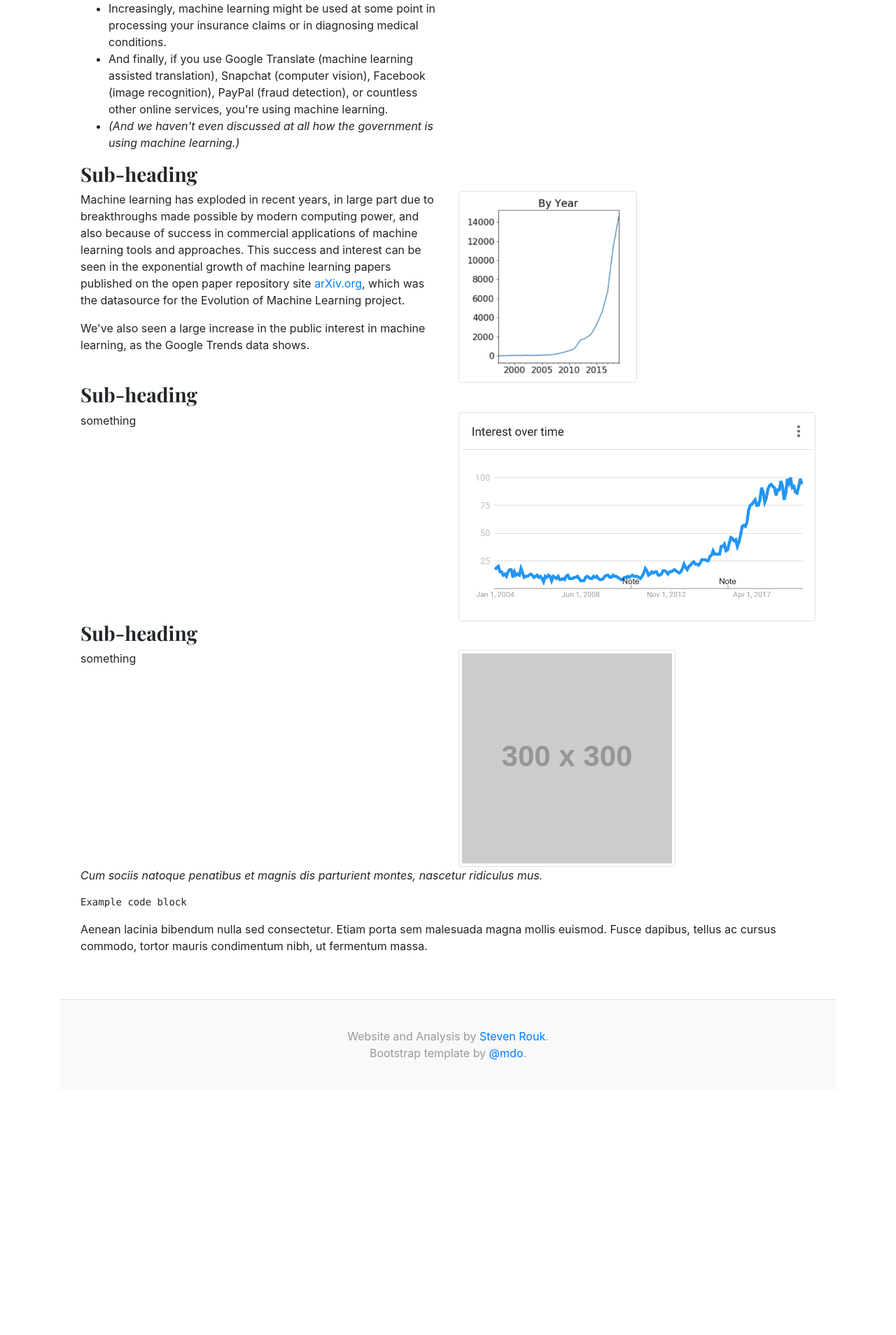
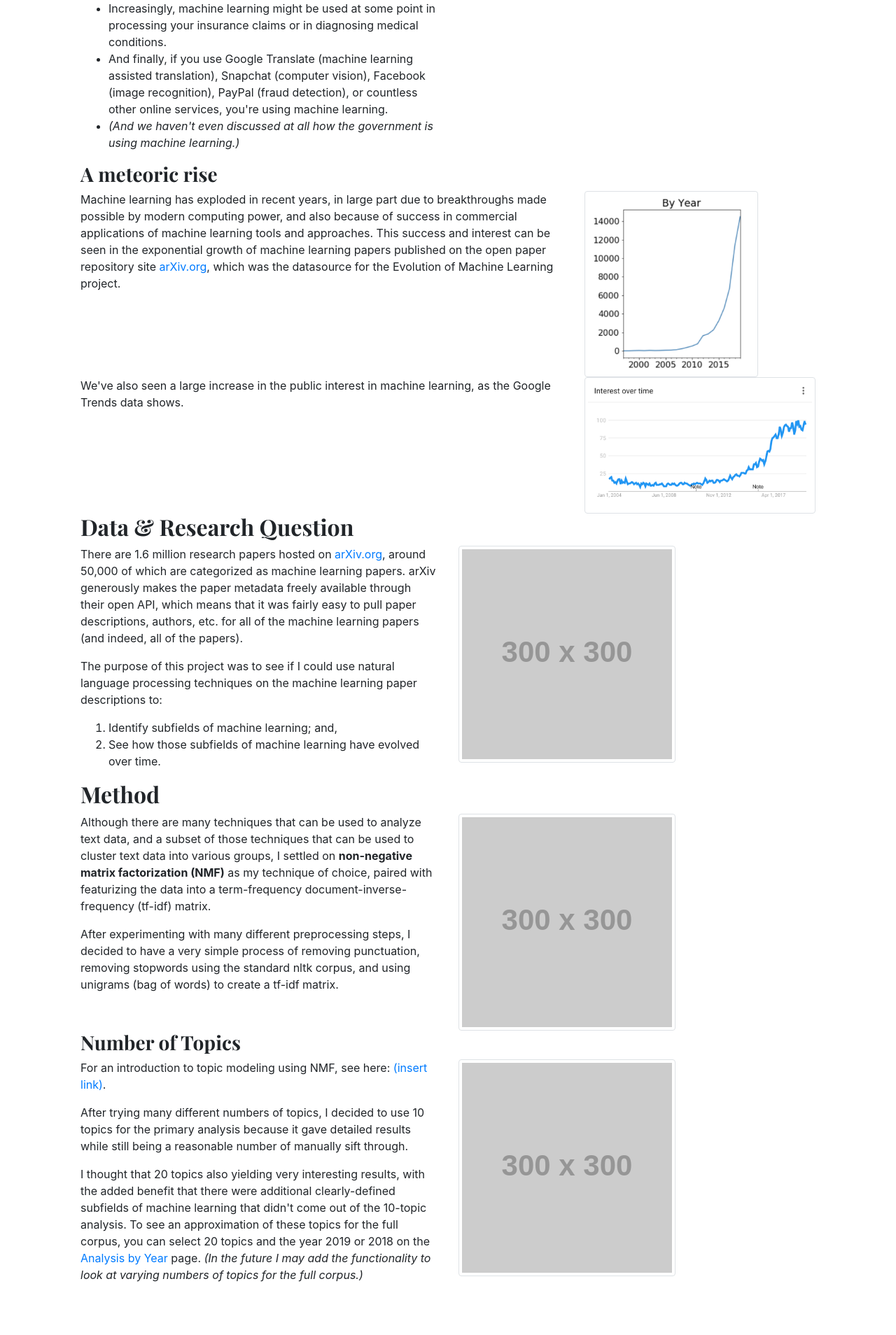
Before and after one commit to stevenrouk/evolution-of-machine-learning, a Flask app: page / in a window 1280 px wide. Shown: the part 2447-4355 px from the top of the page at 70% size. Before the commit the page ends 3962 px from the top, so only its background shows below. Run offline with Flask 2, Linux system fonts and the light colour scheme; grey boxes labelled with a size stand in for pictures from a placeholder-image service; parts of the project's set-up code (start-up, migrations or seed data) failed here and were passed over; some libraries are stand-ins or nearby versions.

Commit message:
Add more info to the home page.

```diff
--- a/app/templates/index.html
+++ b/app/templates/index.html
@@ -32,17 +32,29 @@ Index
             modeling</b>, <b>NMF</b>, and others) to analyze the evolution of the field of machine learning over the
           last 20 years, including an inquiry into various subfields of machine learning and how those have risen and
           fallen with time.</p>
-          <p>In the menu of this website, you'll find the primary sections of analysis:</p>
-          <ol>
-            <li><b><a href="{{ url_for('how_topics_are_defined') }}">How Topics Are Defined</a></b>—In addition to an explanation of what a "topic" is (hint: one way to think about it is as a subfield of machine learning), the first tab shows the results of topic modeling on the arXiv.org machine learning research paper descriptions. You can see which words are associated with which topics, and the title I decided to give each topic.</li>
-            <li><b><a href="{{ url_for('change_over_time') }}">Change Over Time</a></b>—The graphs on this page show how prevalent each topic has been over the last 20 years. One of the main results from this page is the rise of neural networks and deep learning over the last 5 years.</li>
-            <li><b><a href="{{ url_for('analysis_by_year') }}">Analysis by Year</a></b>—On this page, you can conduct your own analysis by looking at varying numbers of topics for different years. I think it's interesting to see which topics existed in the early 2000s (e.g. AIXI) that don't show up in topics for modern years.</li>
-            <li><b><a href="{{ url_for('papers') }}">All Papers</a></b>—If you want to browse all of the machine learning research papers from arXiv.org, this page lets you do that.</li>
-            <li><b><a href="{{ url_for('get_random_paper') }}">Random ML Paper</a></b>—Or, if you'd prefer to randomly sample from the repository, you can jump to a random paper. For practitioners, this is an excellent way of expanding your horizons.</li>
-            <li><b><a href="{{ url_for('search') }}">Search</a></b>—Finally, I've provided two methods of search functionality to help you find papers.</li>
-          </ol>
+        <p>In the menu of this website, you'll find the primary sections of analysis:</p>
+        <ol>
+          <li><b><a href="{{ url_for('how_topics_are_defined') }}">How Topics Are Defined</a></b>—In addition to an
+            explanation of what a "topic" is (hint: one way to think about it is as a subfield of machine learning), the
+            first tab shows the results of topic modeling on the arXiv.org machine learning research paper descriptions.
+            You can see which words are associated with which topics, and the title I decided to give each topic.</li>
+          <li><b><a href="{{ url_for('change_over_time') }}">Change Over Time</a></b>—The graphs on this page show how
+            prevalent each topic has been over the last 20 years. One of the main results from this page is the rise of
+            neural networks and deep learning over the last 5 years.</li>
+          <li><b><a href="{{ url_for('analysis_by_year') }}">Analysis by Year</a></b>—On this page, you can conduct your
+            own analysis by looking at varying numbers of topics for different years. I think it's interesting to see
+            which topics existed in the early 2000s (e.g. AIXI) that don't show up in topics for modern years.</li>
+          <li><b><a href="{{ url_for('papers') }}">All Papers</a></b>—If you want to browse all of the machine learning
+            research papers from arXiv.org, this page lets you do that.</li>
+          <li><b><a href="{{ url_for('get_random_paper') }}">Random ML Paper</a></b>—Or, if you'd prefer to randomly
+            sample from the repository, you can jump to a random paper. For practitioners, this is an excellent way of
+            expanding your horizons.</li>
+          <li><b><a href="{{ url_for('search') }}">Search</a></b>—Finally, I've provided two methods of search
+            functionality to help you find papers.</li>
+        </ol>
 
-        <p>But before we dive any deeper into the details and results of the project, what <em>is</em> machine learning?</p>
+        <p>But before we dive any deeper into the details and results of the project, what <em>is</em> machine learning?
+        </p>
       </div>
     </div>
     <h2>What is machine learning?</h2>
@@ -127,47 +139,80 @@ Index
       </div>
     </div>
 
-    <h3>Sub-heading</h3>
+    <h3>A meteoric rise</h3>
     <div class="row">
-      <div class="col-md-6">
+      <div class="col-md-8">
         <p>Machine learning has exploded in recent years, in large part due to breakthroughs made possible by modern
           computing power, and also because of success in commercial applications of machine learning tools and
           approaches. This success and interest can be seen in the exponential growth of machine learning papers
           published on the open paper repository site <a href="https://arXiv.org">arXiv.org</a>, which was the
           datasource for the Evolution of Machine Learning project.</p>
+      </div>
+      <div class="col-md-4">
+        <img src="{{ url_for('static', filename='index_images/ml_papers_published_over_time.png') }}"
+          class="img-fluid img-thumbnail" alt="Responsive image" width="75%">
+      </div>
+    </div>
+
+    <div class="row">
+      <div class="col-md-8">
         <p>We've also seen a large increase in the public interest in machine learning, as the Google Trends data shows.
         </p>
       </div>
-      <div class="col-md-6">
-        <img src="{{ url_for('static', filename='index_images/ml_papers_published_over_time.png') }}"
-          class="img-fluid img-thumbnail" alt="Responsive image" width="50%">
-      </div>
-    </div>
-
-    <h3>Sub-heading</h3>
-    <div class="row">
-      <div class="col-md-6">
-        something
-      </div>
-      <div class="col-md-6">
+      <div class="col-md-4">
         <img src="{{ url_for('static', filename='index_images/google_trends_ml.png') }}" class="img-fluid img-thumbnail"
           alt="Responsive image">
       </div>
     </div>
 
-    <h3>Sub-heading</h3>
+    <h2>Data & Research Question</h2>
     <div class="row">
       <div class="col-md-6">
-        something
+        <p>There are 1.6 million research papers hosted on <a href="https://www.arxiv.org">arXiv.org</a>, around 50,000
+          of which are categorized as machine learning papers. arXiv generously makes the paper metadata freely
+          available through their open API, which means that it was fairly easy to pull paper descriptions, authors,
+          etc. for all of the machine learning papers (and indeed, all of the papers).</p>
+        <p>The purpose of this project was to see if I could use natural language processing techniques on the machine
+          learning paper descriptions to:</p>
+        <ol>
+          <li>Identify subfields of machine learning; and,</li>
+          <li>See how those subfields of machine learning have evolved over time.</li>
+        </ol>
       </div>
       <div class="col-md-6">
         <img src="https://via.placeholder.com/300.png" class="img-fluid img-thumbnail" alt="Responsive image">
       </div>
-    </div>
-    <p><em>Cum sociis natoque penatibus et magnis dis parturient montes, nascetur ridiculus mus.</em></p>
-    <pre><code>Example code block</code></pre>
-    <p>Aenean lacinia bibendum nulla sed consectetur. Etiam porta sem malesuada magna mollis euismod. Fusce dapibus,
-      tellus ac cursus commodo, tortor mauris condimentum nibh, ut fermentum massa.</p>
+    </div><!-- Row -->
+
+    <h2>Method</h2>
+    <div class="row">
+      <div class="col-md-6">
+        <p>Although there are many techniques that can be used to analyze text data, and a subset of those techniques
+          that can be used to cluster text data into various groups, I settled on <b>non-negative matrix factorization
+            (NMF)</b> as my technique of choice, paired with featurizing the data into a term-frequency
+          document-inverse-frequency (tf-idf) matrix.</p>
+        <p>After experimenting with many different preprocessing steps, I decided to have a very simple process of
+          removing punctuation, removing stopwords using the standard nltk corpus, and using unigrams (bag of words) to
+          create a tf-idf matrix.</p>
+      </div>
+      <div class="col-md-6">
+        <img src="https://via.placeholder.com/300.png" class="img-fluid img-thumbnail" alt="Responsive image">
+      </div>
+    </div><!-- Row -->
+
+    <h3>Number of Topics</h3>
+    <div class="row">
+      <div class="col-md-6">
+        <p>For an introduction to topic modeling using NMF, see here: <a href="#">(insert link)</a>.</p>
+        <p>After trying many different numbers of topics, I decided to use 10 topics for the primary analysis because it
+          gave detailed results while still being a reasonable number of manually sift through.</p>
+          <p>I thought that 20 topics also yielding very interesting results, with the added benefit that there were additional clearly-defined subfields of machine learning that didn't come out of the 10-topic analysis. To see an approximation of these topics for the full corpus, you can select 20 topics and the year 2019 or 2018 on the <a href="/analysis-by-year?year=2019&num_topics=20">Analysis by Year</a> page. <em>(In the future I may add the functionality to look at varying numbers of topics for the full corpus.)</em></p>
+      </div>
+      <div class="col-md-6">
+        <img src="https://via.placeholder.com/300.png" class="img-fluid img-thumbnail" alt="Responsive image">
+      </div>
+    </div><!-- Row -->
+
   </div>
 </div>
 {% endblock %}
```
